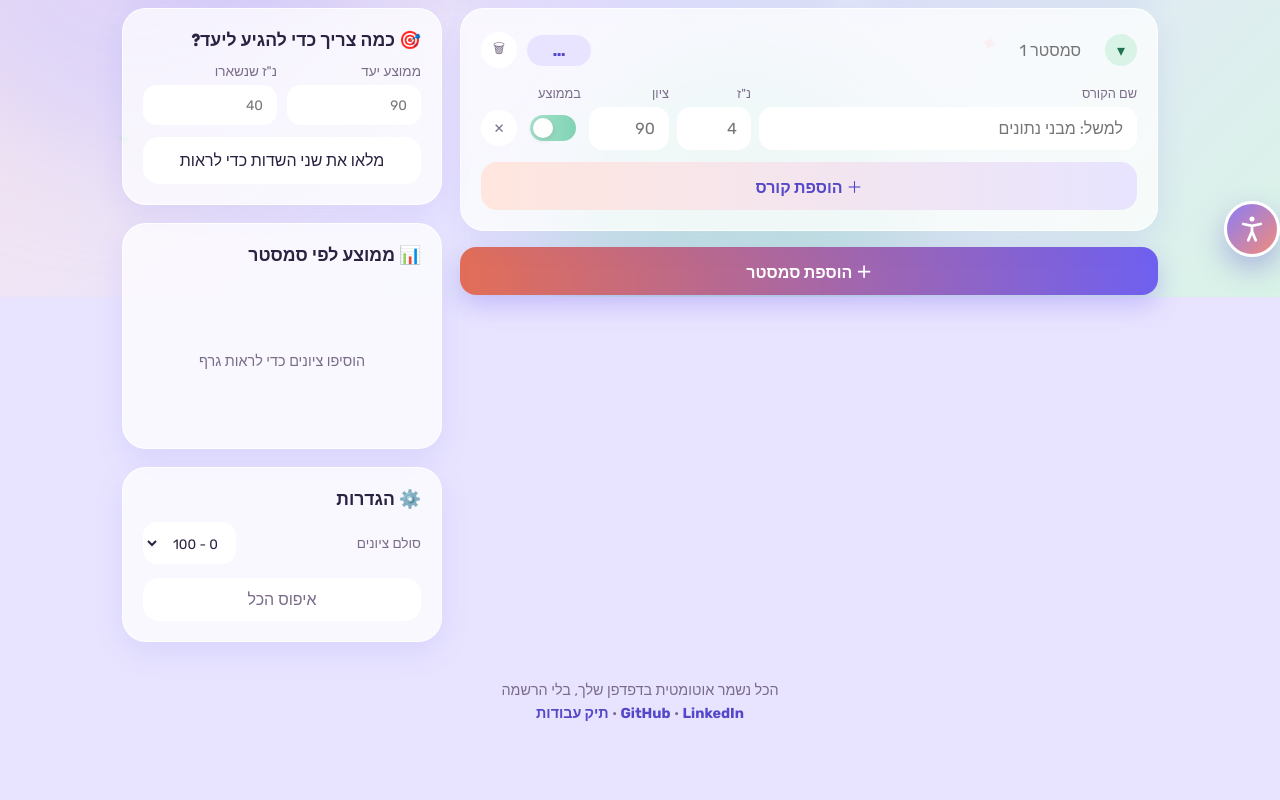
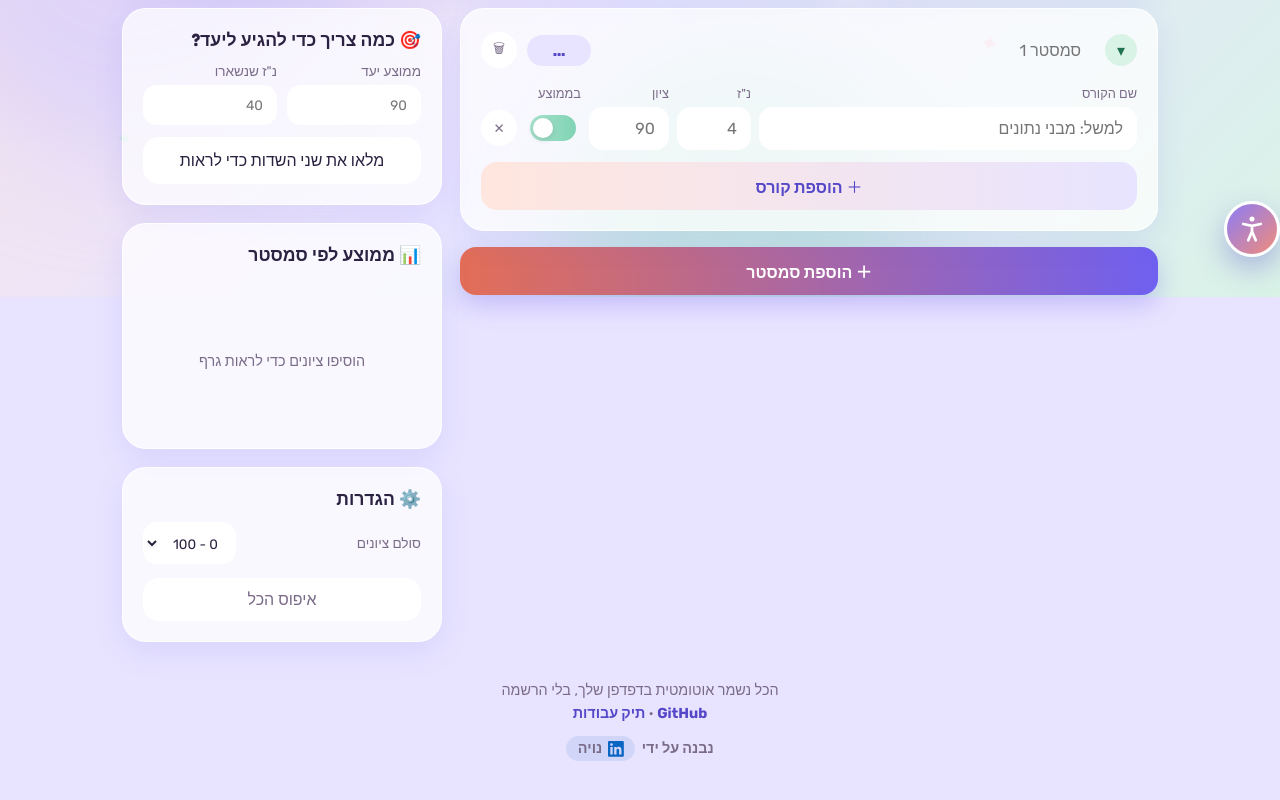
Before and after one commit to NoyaAdivi/gradely, a plain HTML site: page index.html in a window 1280 px wide. Shown: the part 503-1303 px from the top of the page. Before the commit the page ends 1275 px from the top, so only its background shows below. Drawn offline with Linux system fonts and the light colour scheme.

Commit message:
Add "Built by Noya" LinkedIn link to footer

```diff
--- a/index.html
+++ b/index.html
@@ -11,6 +11,7 @@
   <link rel="stylesheet" href="style.css">
   <meta name="theme-color" content="#FFF4EF">
   <script>(function(){try{var t=JSON.parse(localStorage.getItem('noya-kit:theme'));if(!t&&matchMedia('(prefers-color-scheme: dark)').matches)t='dark';if(t)document.documentElement.setAttribute('data-theme',t)}catch(e){}})();</script>
+<style>.built-by{display:flex;align-items:center;justify-content:center;flex-wrap:wrap;gap:.45em;margin:.6em 0;font-weight:600}.built-by a{display:inline-flex;align-items:center;gap:.4em;padding:.28em .8em;border-radius:999px;font-weight:800;text-decoration:none;color:inherit;background:rgba(10,102,194,.1);transition:transform .25s ease,background .25s ease,box-shadow .25s ease}.built-by a:hover,.built-by a:focus-visible{transform:translateY(-2px);background:rgba(10,102,194,.18);box-shadow:0 6px 16px rgba(10,102,194,.18)}.built-by svg{width:1.1em;height:1.1em;fill:#0A66C2;flex:none;transition:transform .35s ease}.built-by a:hover svg{transform:rotate(-8deg) scale(1.12)}html[lang="he"] .built-by .bb-en,html:not([lang="he"]) .built-by .bb-he{display:none}@media (prefers-reduced-motion:reduce){.built-by a,.built-by svg{transition:none}}</style>
 </head>
 <body>
   <div class="bg" aria-hidden="true">
@@ -107,9 +108,9 @@
       <p data-i18n="saved"></p>
       <p class="links">
         <a href="https://github.com/NoyaAdivi/gradely" target="_blank" rel="noopener">GitHub</a> ·
-        <a href="https://www.linkedin.com/in/noya-adivi/" target="_blank" rel="noopener">LinkedIn</a> ·
         <a href="https://noyaadivi.github.io/noya-website" target="_blank" rel="noopener" data-i18n="portfolio"></a>
       </p>
+      <p class="built-by"><span class="bb-en">Built by</span><span class="bb-he">נבנה על ידי</span> <a href="https://www.linkedin.com/in/noya-adivi/" target="_blank" rel="noopener"><svg viewBox="0 0 24 24" aria-hidden="true"><path d="M20.45 20.45h-3.56v-5.57c0-1.33-.03-3.04-1.85-3.04-1.86 0-2.14 1.45-2.14 2.94v5.67H9.35V9h3.41v1.56h.05c.48-.9 1.64-1.85 3.37-1.85 3.6 0 4.27 2.37 4.27 5.46v6.28zM5.34 7.43a2.06 2.06 0 1 1 0-4.13 2.06 2.06 0 0 1 0 4.13zM7.12 20.45H3.56V9h3.56v11.45zM22.23 0H1.77C.79 0 0 .77 0 1.73v20.54C0 23.23.79 24 1.77 24h20.46c.98 0 1.77-.77 1.77-1.73V1.73C24 .77 23.21 0 22.23 0z"/></svg><span class="bb-en">Noya</span><span class="bb-he">נויה</span></a></p>
     </footer>
   </main>
 
```
